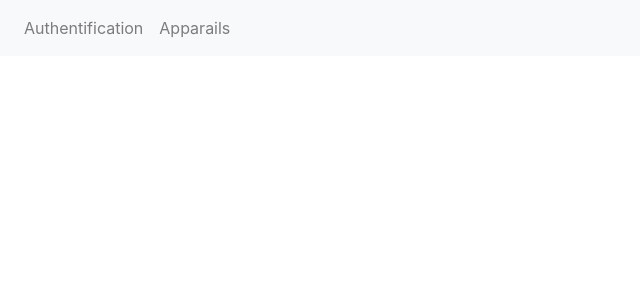
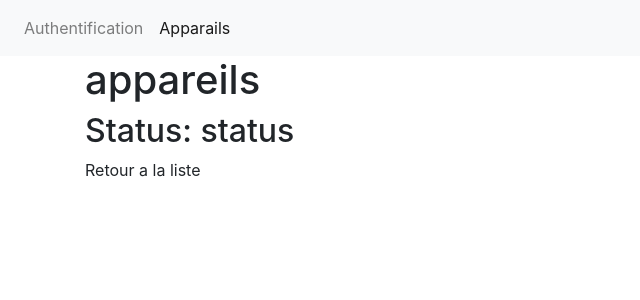
Before and after one commit to yassine0803/first-app-ng, an Angular app: page /appareils/1 in a window 1280 px wide. Before the commit this address led to /. Shown: the top 300 px of the page, without its empty margins (0-640 px from the left). Built offline with nearby package versions, Linux system fonts and the light colour scheme.

Commit message:
singleAppareilComponent created

```diff
--- a/src/app/app.module.ts
+++ b/src/app/app.module.ts
@@ -11,11 +11,14 @@
 import { AppareilViewComponent } from './appareil-view/appareil-view.component'
 import { Routes, RouterModule } from '@angular/router';
 import { AuthService } from './services/auth.service';
+import { SingleAppareilComponent } from './single-appareil/single-appareil.component';
 
 const appRoutes: Routes = [
   {path: 'appareils', component: AppareilViewComponent},
+  {path: 'appareils/:id', component: SingleAppareilComponent},
   {path: 'auth', component: AuthComponent},
   {path: '', component: AppareilViewComponent}
+
 ];
 @NgModule({
   declarations: [
--- /dev/null
+++ b/src/app/single-appareil/single-appareil.component.html
@@ -0,0 +1,3 @@
+<h1>{{ name }}</h1>
+<h2>Status: {{ status }}</h2>
+<a routerLink="/appareils"> Retour a la liste</a>
--- /dev/null
+++ b/src/app/single-appareil/single-appareil.component.ts
@@ -0,0 +1,17 @@
+import { Component, OnInit } from '@angular/core';
+import { AppareilService } from '../services/appareil.services';
+
+@Component({
+  selector: 'app-single-appareil',
+  templateUrl: './single-appareil.component.html',
+  styleUrls: ['./single-appareil.component.scss']
+})
+export class SingleAppareilComponent implements OnInit {
+  name: string = "appareils";
+  status: string = "status";
+  constructor(private appareilService : AppareilService) { }
+
+  ngOnInit(): void {
+  }
+
+}
```
Also changed, not shown: src/app/single-appareil/single-appareil.component.scss (added).
